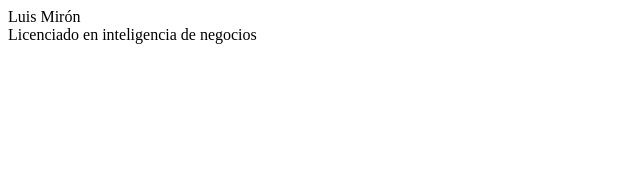
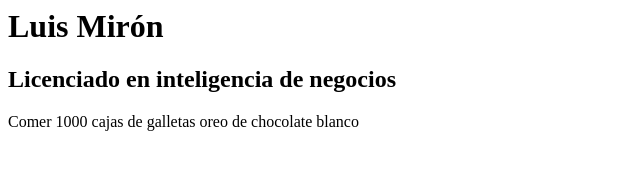
Before and after one commit to Papitasrancheras/Papitasrancheras.github.io, a plain HTML site: page index.html in a window 1280 px wide. Shown: the whole page, without its empty margins (0-640 px from the left). Drawn offline with Linux system fonts and the light colour scheme.

Commit message:
agregué letra y  misión #1

```diff
--- a/index.html
+++ b/index.html
@@ -1,7 +1,11 @@
 <html>
 <body>
 
-Luis Mirón <br>
-Licenciado en inteligencia de negocios
+<h1>Luis Mirón</h1>
+
+<h2>Licenciado en inteligencia de negocios</h2>
+
+<p>
+Comer 1000 cajas de galletas oreo de chocolate blanco
 </body>
 </html>
```
